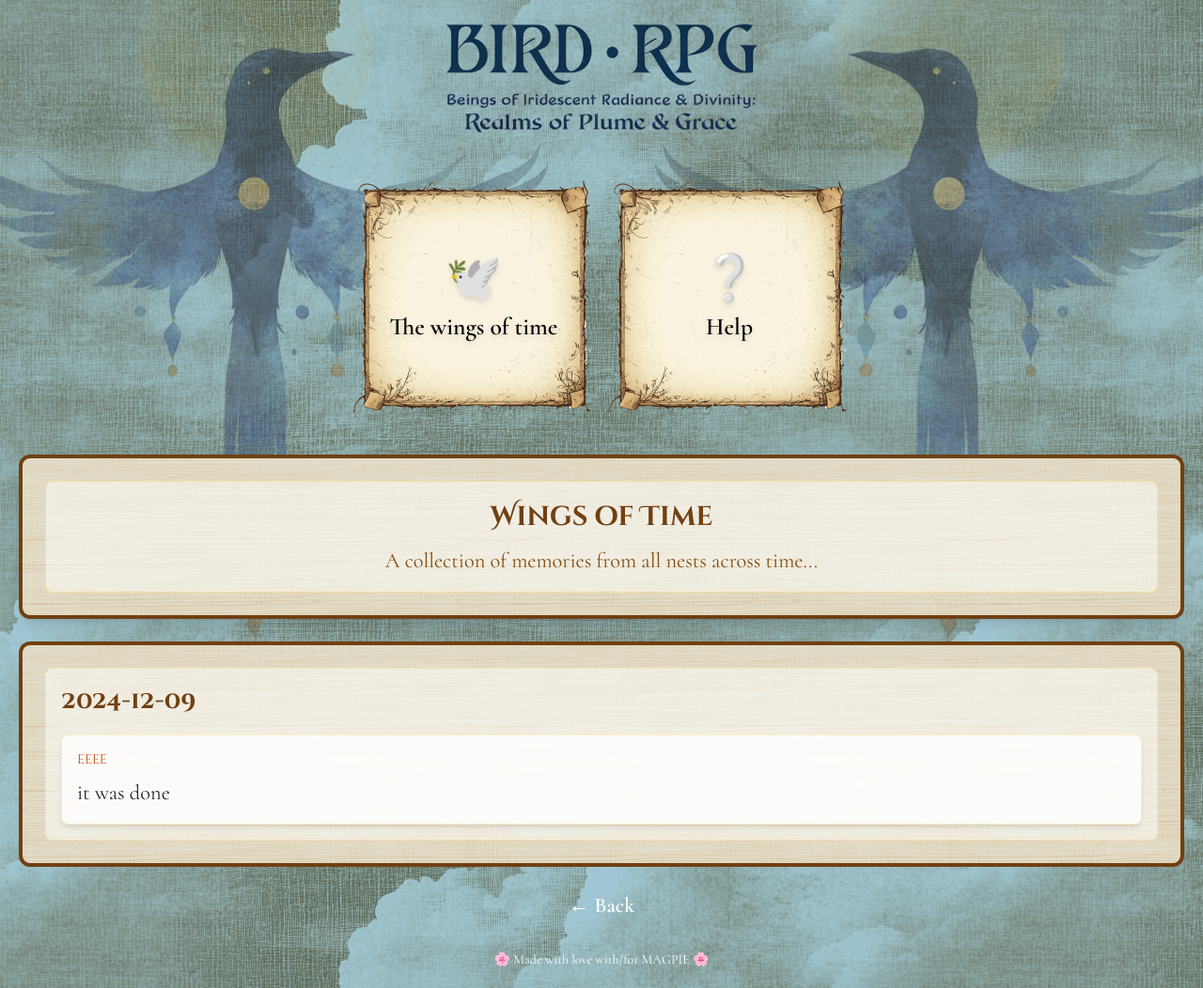
After one commit to oddgoo/bird-rpg, a Flask app: page /wings-of-time in a window 1280 px wide. The commit adds this page. Shown: the whole page at 94% size. Run offline with Flask 3, Linux system fonts and the light colour scheme; some libraries are stand-ins or nearby versions.

Commit message:
-added wings of time base

```diff
--- a/bot.py
+++ b/bot.py
@@ -74,7 +74,8 @@ async def load_cogs(bot):
         'commands.testing',
         'commands.customisation',
         'commands.incubation',
-        'commands.flock'
+        'commands.flock',
+        'commands.lore'
     ]
 
 
--- /dev/null
+++ b/data/lore.json
@@ -0,0 +1,10 @@
+{
+    "memoirs": [
+        {
+            "user_id": "171460466931924992",
+            "nest_name": "eeee",
+            "text": "it was done",
+            "date": "2024-12-09"
+        }
+    ]
+}
--- a/templates/components/navbar.html
+++ b/templates/components/navbar.html
@@ -1,5 +1,5 @@
 <nav class="flex gap-4 px-4 py-3 justify-center mb-6">
-    <a href="/" class="text-black w-64 h-64 flex flex-col items-center justify-center transition-all p-4 opacity-30"
+    <a href="/wings-of-time" class="text-black w-64 h-64 flex flex-col items-center justify-center hover:opacity-50 transition-all p-4 "
        style="background-image: url('/static/images/button-bg.png'); background-size: cover; background-position: center;">
         <span class="text-5xl mb-2 drop-shadow-md">🕊️</span>
         <span class="text-xl font-bold text-center drop-shadow-md ">The wings of time</span>
--- /dev/null
+++ b/templates/wings-of-time.html
@@ -0,0 +1,37 @@
+{% extends 'base.html' %}
+
+{% block content %}
+<div class="rounded-xl p-6 mb-6 shadow-lg border-4 border-yellow-900" style="background-image: url('/static/images/papyrus.jpg'); background-repeat: repeat;">
+    <div class="border border-amber-300/50 rounded-lg p-4 bg-white/50">
+        <h2 class="flex justify-center items-center gap-2 text-2xl text-yellow-900 font-mystical font-bold">Wings of Time</h2>
+        <p class="text-center mt-2 text-yellow-800">A collection of memories from all nests across time...</p>
+    </div>
+</div>
+
+{% for date, entries in memoirs|groupby('date')|reverse %}
+<div class="border-4 border-yellow-900 rounded-xl mb-6 p-6" style="background-image: url('/static/images/papyrus.jpg'); background-repeat: repeat;">
+    <div class="border border-amber-300/30 rounded-lg p-4 bg-white/50">
+        <h3 class="text-xl text-yellow-900 mb-4 font-mystical font-bold">{{ date }}</h3>
+
+        <div class="space-y-4">
+            {% for entry in entries %}
+            <div class="bg-white/80 backdrop-blur-sm rounded-lg p-4 shadow-md border border-amber-200/50">
+                <div class="text-sm text-orange-700 font-mystical mb-2">{{ entry.nest_name }}</div>
+                <div class="text-gray-800">{{ entry.text }}</div>
+            </div>
+            {% endfor %}
+        </div>
+    </div>
+</div>
+{% endfor %}
+
+{% if not memoirs %}
+<div class="text-center p-6 text-white">
+    No memoirs have been written yet. Be the first to share your story!
+</div>
+{% endif %}
+<div class="text-center mt-4">
+    <a href="/" class="text-orange-700 hover:underline font-bold text-white">← Back</a>
+</div>
+
+{% endblock %}
--- a/web/home.py
+++ b/web/home.py
@@ -43,7 +43,9 @@ def get_home_page():
             "chicks": len(nest.get("chicks", [])),
             "has_egg": egg_data is not None,
             "egg_progress": egg_progress,
-            "garden_size": nest.get("garden_size", 0)
+            "garden_size": nest.get("garden_size", 0),
+            "garden_life": nest.get("garden_life", 0),
+            "inspiration": nest.get("inspiration", 0)
         })
 
     # Sort nests by songs given, descending
--- a/web/server.py
+++ b/web/server.py
@@ -5,6 +5,8 @@ from web.home import get_home_page
 from data.storage import load_data
 from data.models import get_personal_nest, get_total_chicks, get_total_bird_species, load_bird_species
 from utils.time_utils import get_time_until_reset, get_current_date
+import json
+import os
 
 app = Flask('', static_url_path='/static', static_folder='static')
 
@@ -15,6 +17,17 @@ def home():
 @app.route('/help')
 def help_page():
     return render_template('help.html')
+
+@app.route('/wings-of-time')
+def wings_of_time():
+    lore_file = "data/lore.json"
+    if not os.path.exists(lore_file):
+        return render_template('wings-of-time.html', memoirs=[])
+
+    with open(lore_file, 'r') as f:
+        lore_data = json.load(f)
+
+    return render_template('wings-of-time.html', memoirs=lore_data["memoirs"])
 
 @app.route('/user/<user_id>')
 def user_page(user_id):
@@ -75,7 +88,9 @@ def user_page(user_id):
         "egg": nest.get("egg", None),
         "songs_given_to": songs_given_to,
         "brooded_nests": brooded_nests,
-        "garden_size": nest.get("garden_size", 0)
+        "garden_size": nest.get("garden_size", 0),
+        "garden_life": nest.get("garden_life", 0),
+        "inspiration": nest.get("inspiration", 0)
     }
 
     return render_template('user.html', nest=nest_data)
```
Also changed, not shown: commands/lore.py (added, +61 -0 lines), templates/help.html (+24 -0 lines), templates/home.html (+6 -2 lines), templates/user.html (+9 -3 lines), tests/test_models.py (+53 -0 lines).
